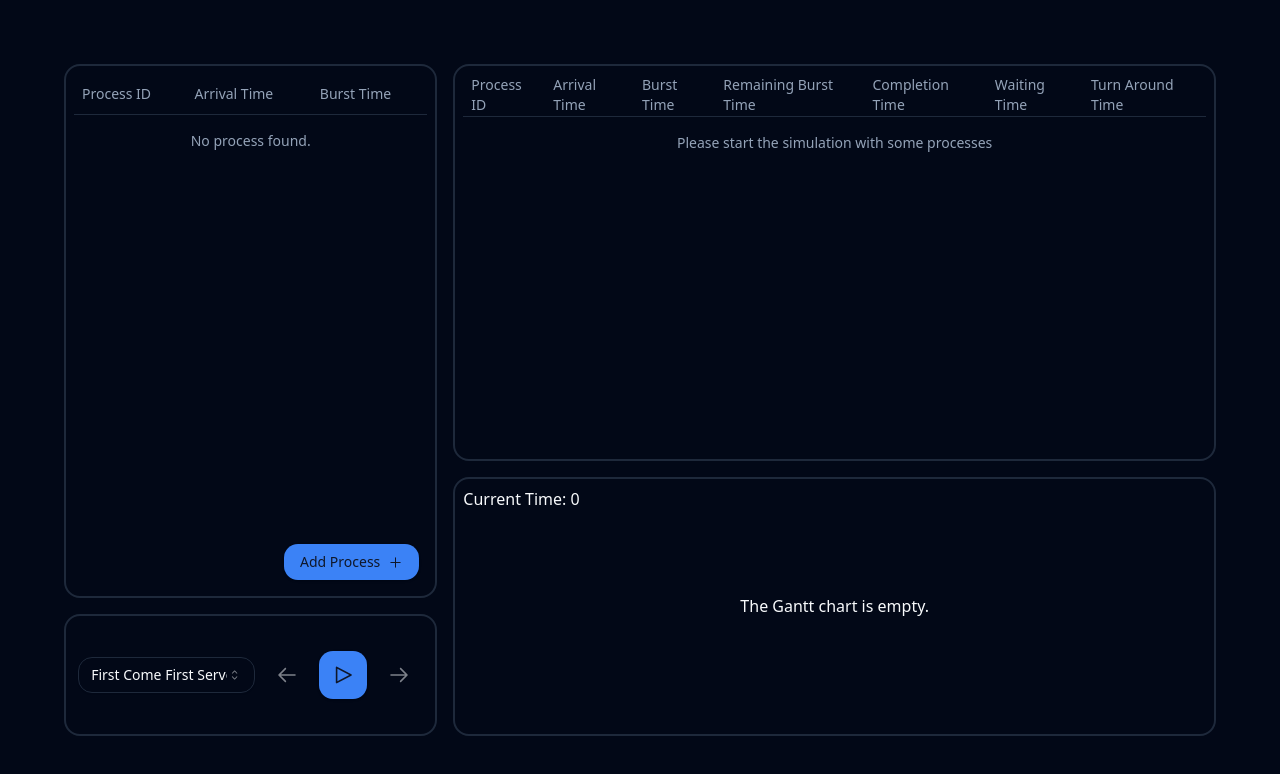
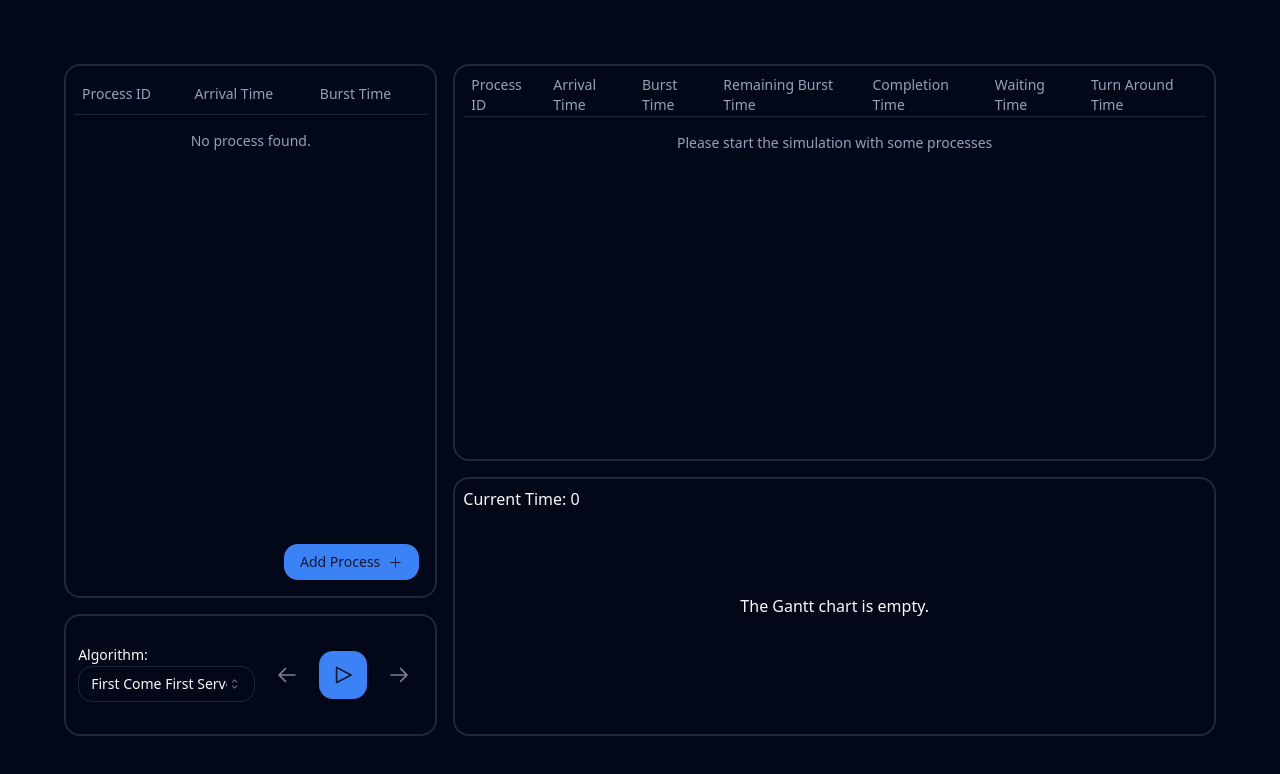
Before and after one commit to Nirlep5252/scheduling-algorithms, a React (Vite) app: page / in a window 1280 px wide. Shown: the top 774 px of the page. Built offline with nearby package versions, Linux system fonts and the light colour scheme.

Commit message:
feat: add round robin algo

```diff
--- a/src/App.tsx
+++ b/src/App.tsx
@@ -1,7 +1,7 @@
 import { ProcessManager } from "@/components/process-manager/index";
 import { SimulationController } from "@/components/simulation-controller";
 import { GanttChart } from "@/components/gantt-chart";
-import { ReadyQueue } from "@/components/ready-queue";
+import { ProcessQueue } from "@/components/process-queue";
 import { LiveProcessView } from "@/components/live-process-table";
 import { Toaster } from "@/components/ui/sonner";
 import { useSimulationStatus } from "./stores/simulation-status";
@@ -30,13 +30,11 @@ function App() {
         <ProcessManager className="col-span-1 row-span-4" />
         <LiveProcessView className="col-span-2 row-span-3" />
         <GanttChart
-          // @ts-expect-error round-robin is yet to be implemented so stfu typescript
-          className={`col-span-2 ${algorithm === "round-robin" ? "row-span-1" : "row-span-2"}`}
+          className={`col-span-2 ${algorithm === "rr" ? "row-span-1" : "row-span-2"}`}
         />
         <SimulationController className="col-span-1 row-span-1" />
-        {/* @ts-expect-error round-robin is yet to be implemented so stfu typescript */}
-        {algorithm === "round-robin" && (
-          <ReadyQueue className="col-span-2 row-span-1" />
+        {algorithm === "rr" && (
+          <ProcessQueue className="col-span-2 row-span-1" />
         )}
       </div>
     </>
--- a/src/components/gantt-chart.tsx
+++ b/src/components/gantt-chart.tsx
@@ -21,7 +21,7 @@ export const GanttChart: React.FC<Props> = (props) => {
     <div
       className={cn(
         props.className,
-        "rounded-lg flex items-center justify-center overflow-x-scroll gap-1 w-full relative"
+        "flex items-center justify-center gap-1 w-full relative"
       )}
       ref={parent}
     >
--- /dev/null
+++ b/src/components/process-queue.tsx
@@ -0,0 +1,38 @@
+import { cn } from "@/lib/utils";
+import { useSimulationStatus } from "@/stores/simulation-status";
+import { useAutoAnimate } from "@formkit/auto-animate/react";
+import React from "react";
+
+interface Props {
+  className?: string;
+}
+
+export const ProcessQueue: React.FC<Props> = (props) => {
+  const { processQueue } = useSimulationStatus();
+  const [parent] = useAutoAnimate();
+
+  return (
+    <div
+      className={cn(
+        props.className,
+        "flex items-center justify-center gap-1 w-full relative overflow-x-scroll"
+      )}
+      ref={parent}
+    >
+      <div className="current-time absolute top-2 left-2">Process Queue</div>
+      {processQueue.length > 0 ? (
+        processQueue.map((item, index) => {
+          return (
+            <div key={index} className="relative group">
+              <div className="bg-primary h-20 w-12 rounded-lg flex items-center justify-center">
+                {item.name}
+              </div>
+            </div>
+          );
+        })
+      ) : (
+        <div>The Process Queue is empty.</div>
+      )}
+    </div>
+  );
+};
--- a/src/components/ready-queue.tsx
+++ /dev/null
@@ -1,10 +0,0 @@
-import { cn } from "@/lib/utils";
-import React from "react";
-
-interface Props {
-  className?: string;
-}
-
-export const ReadyQueue: React.FC<Props> = (props) => {
-  return <div className={cn(props.className)}>ready queue</div>;
-};
--- a/src/components/simulation-controller.tsx
+++ b/src/components/simulation-controller.tsx
@@ -19,6 +19,8 @@ import {
   SimulationState,
 } from "@/stores/simulation-status";
 import { useProcessesStore } from "@/stores/processes";
+import { Label } from "./ui/label";
+import { Input } from "./ui/input";
 
 interface Props {
   className?: string;
@@ -28,18 +30,22 @@ export const SimulationController: React.FC<Props> = (props) => {
   const {
     isRunning,
     setAlgorithm,
+    setTimeQuantum,
     stop,
     start,
     next,
     previous,
     algorithm,
     ganttChart,
+    timeQuantum,
   } = useSimulationStatus();
   const { processes } = useProcessesStore();
 
   return (
     <div className={cn(props.className, "flex items-center justify-around")}>
-      <div className="algo-selector w-1/2">
+      <div className="algo-selector w-1/2 flex flex-col gap-4">
+        <Label className="flex flex-col gap-1">
+          Algorithm:
           <Select
             defaultValue={algorithm}
             onValueChange={(value) => {
@@ -52,9 +58,23 @@ export const SimulationController: React.FC<Props> = (props) => {
             <SelectContent>
               <SelectItem value="fcfs">First Come First Serve</SelectItem>
               <SelectItem value="sjf">Shortest Job First</SelectItem>
-            <SelectItem value="srtf">Shortest Remaining Time First</SelectItem>
+              <SelectItem value="srtf">
+                Shortest Remaining Time First
+              </SelectItem>
+              <SelectItem value="rr">Round Robin</SelectItem>
             </SelectContent>
           </Select>
+        </Label>
+        {algorithm === "rr" && (
+          <Label className="flex flex-col gap-1">
+            Time Quantum:
+            <Input
+              type="number"
+              value={timeQuantum}
+              onChange={(e) => setTimeQuantum(Number.parseInt(e.target.value))}
+            />
+          </Label>
+        )}
       </div>
       <div className="controls flex items-center justify-center gap-2">
         <Button
--- a/src/lib/algorithms/index.ts
+++ b/src/lib/algorithms/index.ts
@@ -2,18 +2,22 @@ import { SimulationState } from "@/stores/simulation-status";
 import { nextFCFS } from "./fcfs";
 import { nextSJF } from "./sjf";
 import { nextSRTF } from "./srtf";
+import { nextRR } from "./rr";
 
 export interface NextStepReturnType {
   newTime: number;
   processes: SimulationState["processes"];
   ganttChartElement: SimulationState["ganttChart"][number];
   isFinished: boolean;
+  processQueue?: SimulationState["processQueue"];
 }
 
 export function nextStep(
   algorithm: SimulationState["algorithm"],
   processes: SimulationState["processes"],
-  currentTime: SimulationState["currentTime"]
+  currentTime: SimulationState["currentTime"],
+  processQueue: SimulationState["processQueue"],
+  timeQuantum: SimulationState["timeQuantum"]
 ): NextStepReturnType {
   switch (algorithm) {
     case "fcfs":
@@ -22,5 +26,7 @@ export function nextStep(
       return nextSJF(processes, currentTime);
     case "srtf":
       return nextSRTF(processes, currentTime);
+    case "rr":
+      return nextRR(processes, currentTime, processQueue, timeQuantum);
   }
 }
--- /dev/null
+++ b/src/lib/algorithms/rr.ts
@@ -0,0 +1,112 @@
+import { SimulationState } from "@/stores/simulation-status";
+import { NextStepReturnType } from ".";
+
+export function nextRR(
+  processes: SimulationState["processes"],
+  currentTime: SimulationState["currentTime"],
+  processQueue: SimulationState["processQueue"],
+  timeQuantum: SimulationState["timeQuantum"]
+): NextStepReturnType {
+  const process = processQueue.shift();
+
+  if (!process) {
+    const incompleteProcesses = processes.filter(
+      (process) => process.completionTime === null
+    );
+    const arrivedProcesses = incompleteProcesses.filter(
+      (process) => process.arrivalTime <= currentTime
+    );
+
+    if (arrivedProcesses.length === 0) {
+      const notArrivedProcesses = incompleteProcesses.filter(
+        (process) => process.arrivalTime > currentTime
+      );
+      const newestNotArrivedProcess = notArrivedProcesses.reduce(
+        (acc, process) =>
+          process.arrivalTime < acc.arrivalTime ? process : acc
+      );
+
+      const newTime = newestNotArrivedProcess.arrivalTime;
+      return {
+        newTime,
+        processes,
+        ganttChartElement: {
+          start: currentTime,
+          end: newTime,
+        },
+        isFinished: false,
+        processQueue: incompleteProcesses.filter(
+          (process) => process.arrivalTime === newTime
+        ),
+      };
+    } else {
+      arrivedProcesses.sort((a, b) => a.arrivalTime - b.arrivalTime);
+      for (const p of arrivedProcesses) {
+        processQueue.push(p);
+      }
+      return nextRR(processes, currentTime, processQueue, timeQuantum);
+    }
+  } else {
+    const remainingBurstTime = Math.max(
+      0,
+      process.remainingBurstTime - timeQuantum
+    );
+    const newTime = Math.min(
+      currentTime + process.remainingBurstTime,
+      currentTime + timeQuantum
+    );
+
+    const incompleteProcessesBetweenCurrentTimeAndNewTime = processes.filter(
+      (process) =>
+        process.arrivalTime <= newTime &&
+        process.remainingBurstTime > 0 &&
+        process.arrivalTime > currentTime
+    );
+    for (const p of incompleteProcessesBetweenCurrentTimeAndNewTime) {
+      processQueue.push(p);
+    }
+    if (remainingBurstTime > 0) {
+      processQueue.push({
+        ...process,
+        remainingBurstTime,
+      });
+      return {
+        newTime,
+        processes: processes.map((p) =>
+          p.id === process.id ? { ...p, remainingBurstTime } : p
+        ),
+        ganttChartElement: {
+          start: currentTime,
+          end: newTime,
+          process: process.id,
+        },
+        processQueue,
+        isFinished: false,
+      };
+    } else {
+      return {
+        newTime,
+        processes: processes.map((p) =>
+          p.id === process.id
+            ? {
+                ...p,
+                completionTime: newTime,
+                remainingBurstTime: 0,
+                waitingTime: newTime - p.burstTime - p.arrivalTime,
+                turnAroundTime: newTime - p.arrivalTime,
+              }
+            : p
+        ),
+        ganttChartElement: {
+          start: currentTime,
+          end: newTime,
+          process: process.id,
+        },
+        processQueue,
+        isFinished: processes.every(
+          (p) => p.remainingBurstTime === 0 || p.id === process.id
+        ),
+      };
+    }
+  }
+}
--- a/src/stores/simulation-status.ts
+++ b/src/stores/simulation-status.ts
@@ -4,7 +4,7 @@ import { Process } from "./processes";
 import { toast } from "sonner";
 import { nextStep } from "@/lib/algorithms";
 
-export interface SimulationProcess {
+interface SimulationProcess {
   id: string;
   name: string;
   arrivalTime: number;
@@ -14,22 +14,27 @@ export interface SimulationProcess {
   turnAroundTime: number | null;
 }
 
+interface GanttChartItem {
+  process?: string;
+  start: number;
+  end: number;
+}
+
 export interface SimulationState {
   isRunning: boolean;
-  algorithm: "fcfs" | "sjf" | "srtf";
+  algorithm: "fcfs" | "sjf" | "srtf" | "rr";
   processes: SimulationProcess[];
+  processQueue: SimulationProcess[];
+  timeQuantum: number;
   currentTime: number;
-  ganttChart: {
-    process?: string;
-    start: number;
-    end: number;
-  }[];
+  ganttChart: GanttChartItem[];
 }
 
 interface Actions {
   stop: () => void;
   start: (processes: Process[]) => void;
   setAlgorithm: (algorithm: SimulationState["algorithm"]) => void;
+  setTimeQuantum: (value: SimulationState["timeQuantum"]) => void;
 
   next: () => void;
   previous: () => void;
@@ -43,19 +48,25 @@ export const useSimulationStatus = create<SimulationState & Actions>()(
       isRunning: false,
       algorithm: "fcfs",
       processes: [],
+      processQueue: [],
+      timeQuantum: 1,
       isFinished: true,
+
       stop() {
         set({
           isRunning: false,
           currentTime: 0,
           ganttChart: [],
           processes: [],
+          processQueue: [],
         });
       },
+
       start(processes) {
         set({
           ganttChart: [],
           currentTime: 0,
+          processQueue: [],
         });
         if (processes.length === 0) return;
         set({
@@ -73,8 +84,12 @@ export const useSimulationStatus = create<SimulationState & Actions>()(
           }),
         });
       },
+
       setAlgorithm(algorithm) {
         set({ algorithm });
+      },
+      setTimeQuantum(value) {
+        set({ timeQuantum: value });
       },
 
       next() {
@@ -82,24 +97,30 @@ export const useSimulationStatus = create<SimulationState & Actions>()(
         const newData = nextStep(
           state.algorithm,
           state.processes,
-          state.currentTime
+          state.currentTime,
+          state.processQueue,
+          state.timeQuantum
         );
         set((state) => ({
           currentTime: newData.newTime,
           processes: newData.processes,
           ganttChart: [...state.ganttChart, newData.ganttChartElement],
+          processQueue: newData.processQueue || state.processQueue,
         }));
         if (newData.isFinished) {
           toast.success("Simulation finished!");
           set({ isRunning: false });
         }
       },
+
       previous() {
         set((state) => {
           const lastProcess = state.ganttChart[state.ganttChart.length - 1];
+          const newTime =
+            state.currentTime - (lastProcess.end - lastProcess.start);
+          state.processQueue.pop();
           return {
-            currentTime:
-              state.currentTime - (lastProcess.end - lastProcess.start),
+            currentTime: newTime,
             processes: state.processes.map((process) => {
               if (process.id === lastProcess.process) {
                 return {
@@ -114,6 +135,10 @@ export const useSimulationStatus = create<SimulationState & Actions>()(
               }
               return process;
             }),
+            processQueue: [
+              state.processes.find((p) => p.id === lastProcess.process)!,
+              ...state.processQueue.filter((p) => p.arrivalTime <= newTime),
+            ],
             ganttChart: state.ganttChart.slice(0, -1),
             isFinished: false,
           };
```
Also changed, not shown: 1 other file (tests, documents, lock files or other folders). Lines whose indentation alone changed are shown as unchanged.
